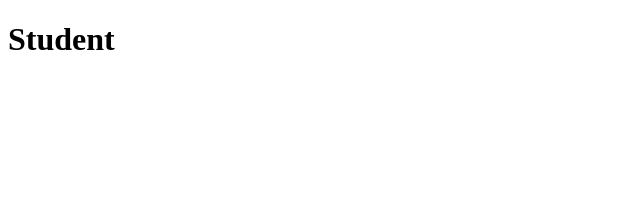
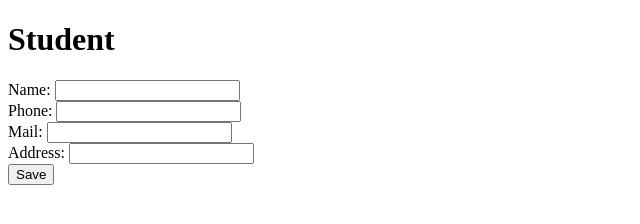
Before and after one commit to RenanJPaula/formacao-mean-stack, a plain HTML site: page academy-manager/index.html in a window 1280 px wide. Shown: the whole page, without its empty margins (0-640 px from the left). Drawn offline with Linux system fonts and the light colour scheme.

Commit message:
Criação do projeto base para fixação do conteúdo de JavaScript

```diff
--- a/academy-manager/index.html
+++ b/academy-manager/index.html
@@ -7,5 +7,30 @@
   </head>
   <body>
     <h1>Student</h1>
+
+    <form>
+      <label for="name">Name:</label>
+      <input type="text" id="name" value="">
+
+      <br>
+
+      <label for="phone">Phone:</label>
+      <input type="text" id="phone" value="">
+
+      <br>
+
+      <label for="mail">Mail:</label>
+      <input type="text" id="mail" value="">
+
+      <br>
+
+      <label for="address">Address:</label>
+      <input type="text" id="address" value="">
+
+      <br>
+
+      <input type="button" id="save" value="Save">
+    </form>
+
   </body>
 </html>
```
Also changed, not shown: academy-manager/js/student-controller.js (+10 -1 lines).
